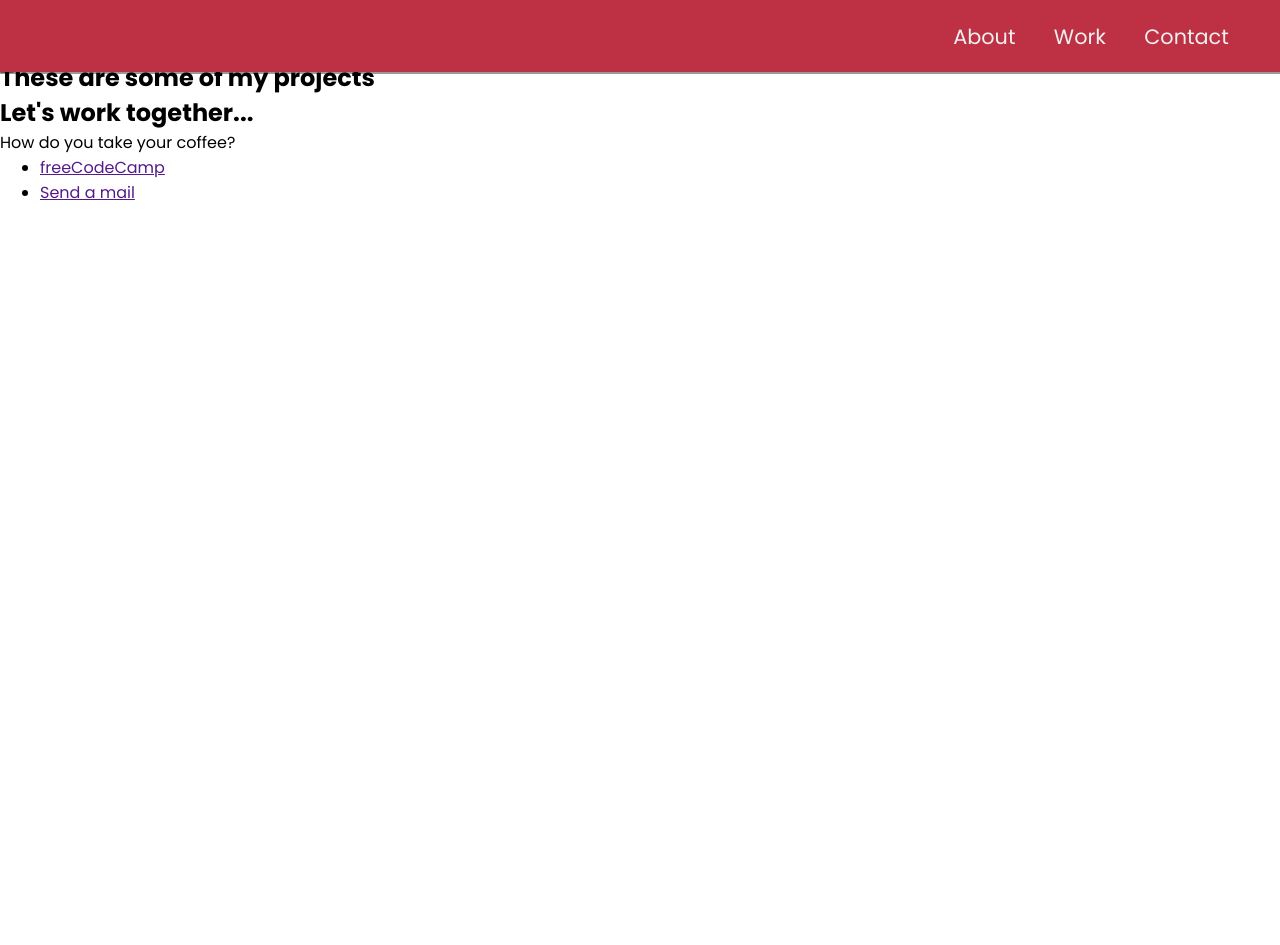
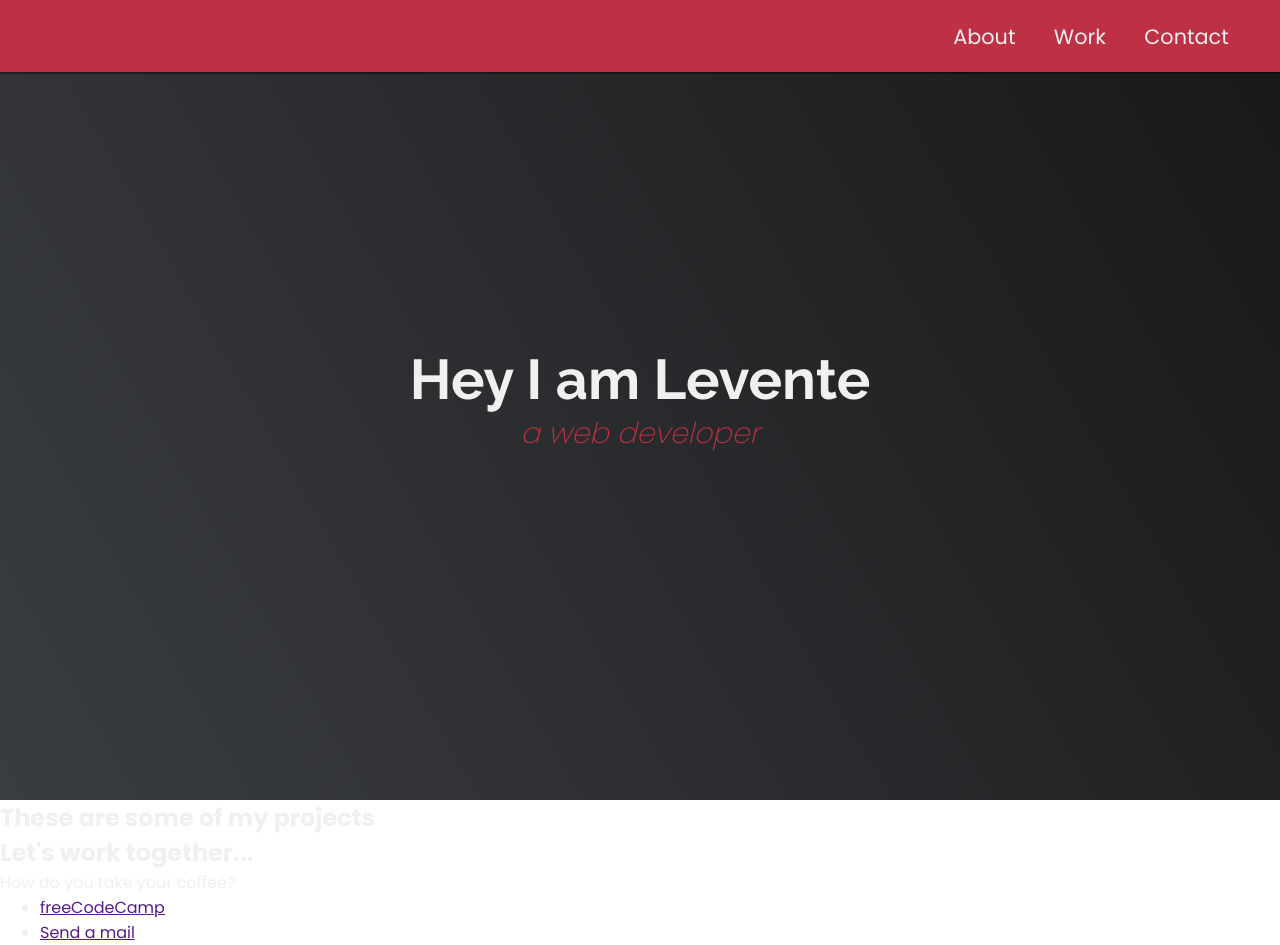
Before and after one commit to levoskaa/freecodecamp, a plain HTML site: page src/index.html in a window 1280 px wide. Before the commit the page ends 800 px from the top, so only its background shows below. Drawn offline with Linux system fonts and the light colour scheme.

Commit message:
style: customize welcome section

```diff
--- a/src/index.html
+++ b/src/index.html
@@ -9,7 +9,11 @@
     <link rel="stylesheet" href="styles.css">
     <link rel="preconnect" href="https://fonts.googleapis.com">
     <link rel="preconnect" href="https://fonts.gstatic.com" crossorigin>
-    <link href="https://fonts.googleapis.com/css2?family=Poppins:wght@400;500;600;700&display=swap" rel="stylesheet">
+    <link href="https://fonts.googleapis.com/css2?family=Poppins:wght@200;300;400;500;600;700&display=swap"
+        rel="stylesheet">
+    <link rel="preconnect" href="https://fonts.googleapis.com">
+    <link rel="preconnect" href="https://fonts.gstatic.com" crossorigin>
+    <link href="https://fonts.googleapis.com/css2?family=Raleway:wght@500;700;900&display=swap" rel="stylesheet">
 </head>
 
 <body>
--- a/src/styles.css
+++ b/src/styles.css
@@ -7,6 +7,7 @@
   --primary-white: var(--gallery);
   --primary-blue: var(--east-bay);
   --font-family: "Poppins", sans-serif;
+  --heading-font-family: 'Raleway', sans-serif;
 }
 
 *,
@@ -20,6 +21,7 @@ body {
   width: 100%;
   height: 100vh;
   font-family: var(--font-family);
+  color: var(--primary-white);
 }
 
 header {
@@ -70,3 +72,26 @@ header {
 #navbar li:hover {
   background-color: var(--primary-blue);
 }
+
+#welcome-section {
+  height: 100vh;
+  background-color: #000;
+  background-image: linear-gradient(60deg, #3a3d40, #181719);
+  display: flex;
+  flex-direction: column;
+  justify-content: center;
+  align-items: center;
+}
+
+h1 {
+  font-family: var(--heading-font-family);
+  font-size: 3.5rem;
+  font-weight: 700;
+}
+
+#welcome-section p {
+  color: var(--primary-red);
+  font-style: oblique;
+  font-size: 1.8rem;
+  font-weight: 200;
+}
```
